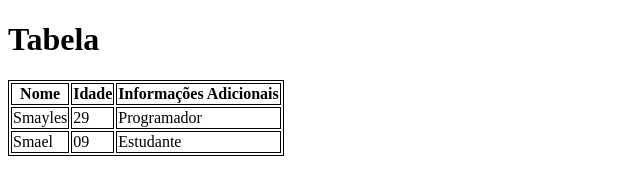
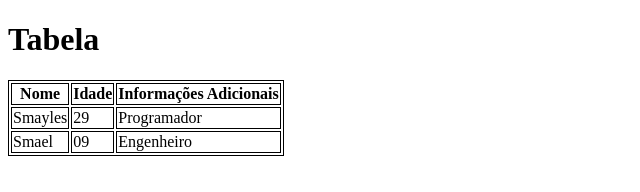
Before and after one commit to Smayles/aula-tabela, a plain HTML site: page index.html in a window 1280 px wide. Shown: the full height of the page, 0-640 px from the left. Drawn offline with Linux system fonts and the light colour scheme.

Commit message:
profession2 changed

```diff
--- a/index.html
+++ b/index.html
@@ -35,7 +35,7 @@
             <tr>
                 <td>Smael</td>
                 <td>09</td>
-                <td>Estudante</td>
+                <td>Engenheiro</td>
             </tr>
         </tbody>
 
```
